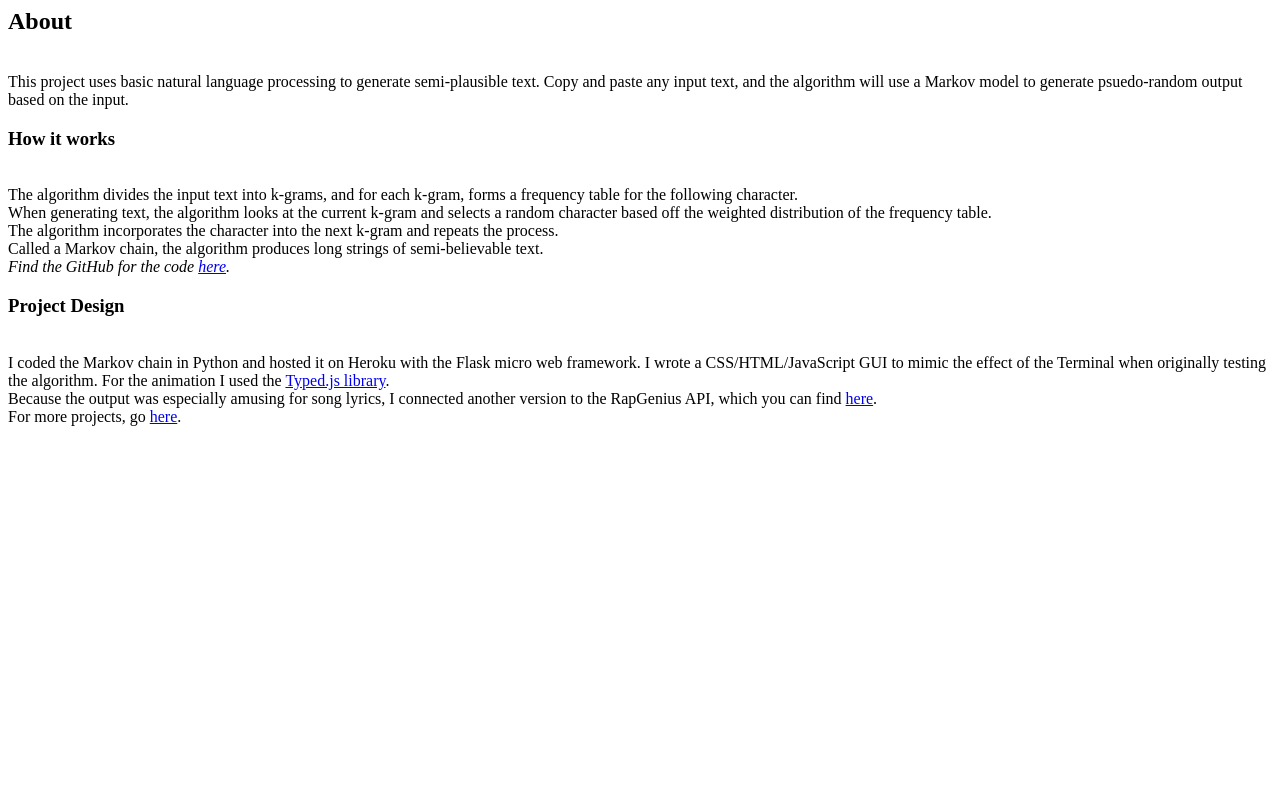
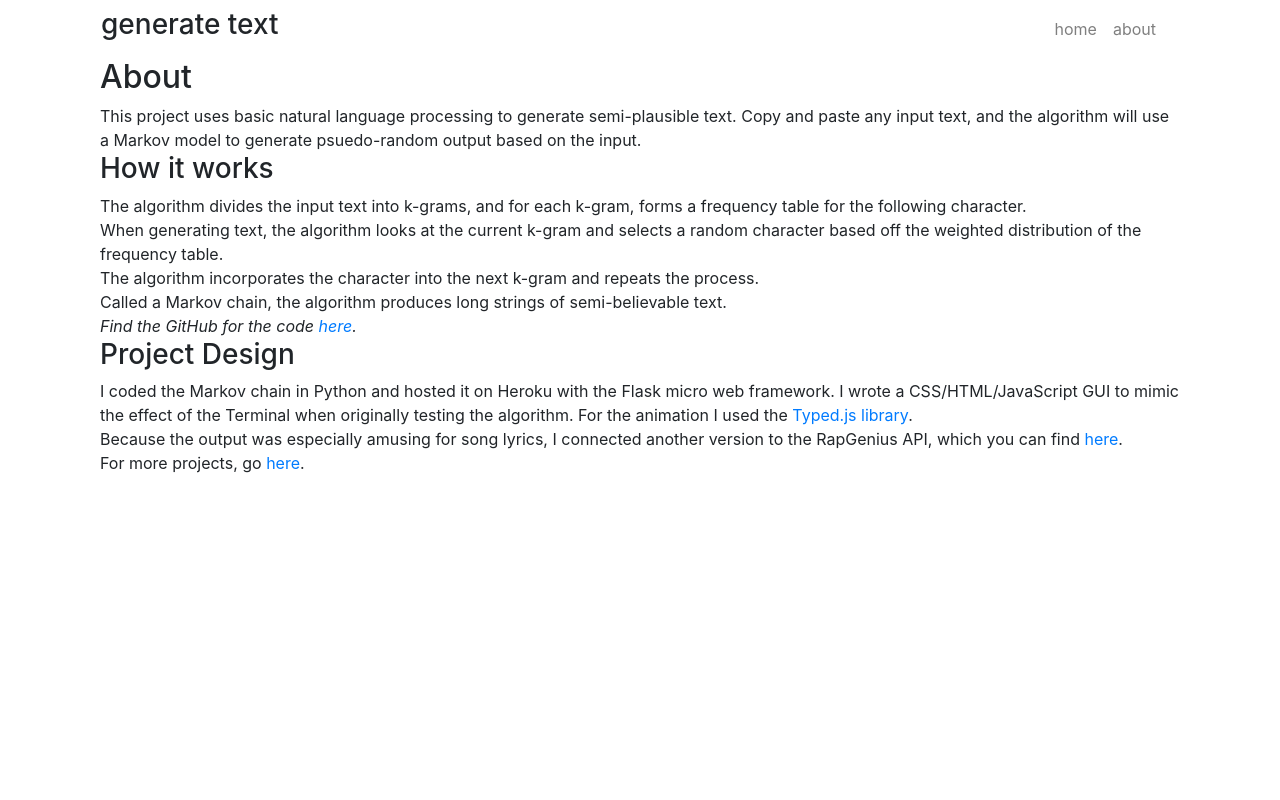
Before and after one commit to soniajoseph/MarkovLyric, a Flask app: page /about in a window 1280 px wide. Run offline with Flask 2, Linux system fonts and the light colour scheme; some libraries are stand-ins or nearby versions.

Commit message:
Update about.html

```diff
--- a/app/templates/about.html
+++ b/app/templates/about.html
@@ -1,10 +1,82 @@
+<!doctype html>
+<html lang="en">
+  <head>
+  	<link rel="stylesheet" href="https://stackpath.bootstrapcdn.com/bootstrap/4.3.1/css/bootstrap.min.css" integrity="sha384-ggOyR0iXCbMQv3Xipma34MD+dH/1fQ784/j6cY/iJTQUOhcWr7x9JvoRxT2MZw1T" crossorigin="anonymous">
+
+    <meta charset="utf-8">
+    <meta http-equiv="X-UA-Compatible" content="IE=edge">
+    <meta name="viewport" content="width=device-width, initial-scale=1">
+    <!-- The above 3 meta tags *must* come first in the head; any other head content must come *after* these tags -->
+    <meta name="description" content="">
+    <meta name="author" content="">
+    <link rel="icon" href="../../favicon.ico">
+    <link rel="canonical" href="https://getbootstrap.com/docs/3.4/examples/jumbotron-narrow/">
+
+    <title>Generate text</title>
+
+    <!-- Bootstrap core CSS -->
+    <link href="../../dist/css/bootstrap.min.css" rel="stylesheet">
+
+    <script src="https://code.jquery.com/jquery-3.3.1.slim.min.js" integrity="sha384-q8i/X+965DzO0rT7abK41JStQIAqVgRVzpbzo5smXKp4YfRvH+8abtTE1Pi6jizo" crossorigin="anonymous"></script>
+<script src="https://cdnjs.cloudflare.com/ajax/libs/popper.js/1.14.7/umd/popper.min.js" integrity="sha384-UO2eT0CpHqdSJQ6hJty5KVphtPhzWj9WO1clHTMGa3JDZwrnQq4sF86dIHNDz0W1" crossorigin="anonymous"></script>
+<script src="https://stackpath.bootstrapcdn.com/bootstrap/4.3.1/js/bootstrap.min.js" integrity="sha384-JjSmVgyd0p3pXB1rRibZUAYoIIy6OrQ6VrjIEaFf/nJGzIxFDsf4x0xIM+B07jRM" crossorigin="anonymous"></script>
+
+    <!-- IE10 viewport hack for Surface/desktop Windows 8 bug -->
+    <link href="../../assets/css/ie10-viewport-bug-workaround.css" rel="stylesheet">
+
+    <!-- Custom styles for this template -->
+    <link href="jumbotron-narrow.css" rel="stylesheet">
+
+    <!-- Just for debugging purposes. Don't actually copy these 2 lines! -->
+    <!--[if lt IE 9]><script src="../../assets/js/ie8-responsive-file-warning.js"></script><![endif]-->
+    <script src="../../assets/js/ie-emulation-modes-warning.js"></script>
+
+    <!-- HTML5 shim and Respond.js for IE8 support of HTML5 elements and media queries -->
+    <!--[if lt IE 9]>
+      <script src="https://oss.maxcdn.com/html5shiv/3.7.3/html5shiv.min.js"></script>
+      <script src="https://oss.maxcdn.com/respond/1.4.2/respond.min.js"></script>
+    <![endif]-->
+
+    <!--  script for typed -->
+ 	<script src="https://cdn.jsdelivr.net/npm/typed.js@2.0.9"></script>
+  </head>
+
+  <body>
+    <div class="container" style="height:100%;">
+
+<!-- NAVIGATION BAR -->
+    	<div class="container">
+	      	<div class="header clearfix" style="height:30%;">
+				<nav class="navbar navbar-expand navbar-light">
+
+				    <div class="w-100 dual-collapse2 row">
+				        <ul class="navbar-nav mr-auto">
+						<h3> generate text </h3>
+				        </ul>
+				    </div>
+				   <div class="navbar-header navbar-right pull-right">
+				        <ul class="navbar-nav ml-auto">
+				            <li class="nav-item">
+				                <a class="nav-link" href="index">home</a>
+				            </li>
+				            <li class="nav-item">
+				                <a class="nav-link" href="about">about</a>
+				            </li>
+				        </ul>
+				    </div>
+				</nav>
+			</div>
+		</div>
+
+
+<!-- CONTENT -->
+		<div class = "container" style="overflow:hidden; height:70%;">
+
 <h2> About </h2>
-<br>
 This project uses basic natural language processing to generate semi-plausible text. Copy and paste any input text, and the algorithm will use a Markov model to generate psuedo-random output based on the input.
 <br>
 
 <h3> How it works </h3>
-<br>
 The algorithm divides the input text into k-grams, and for each k-gram, forms a frequency table for the following character.
 <br>
 When generating text, the algorithm looks at the current k-gram and selects a random character based off the weighted distribution of the frequency table.
@@ -17,9 +89,50 @@ Called a Markov chain, the algorithm produces long strings of semi-believable te
 <br>
 
 <h3> Project Design </h3>
-<br>
 I coded the Markov chain in Python and hosted it on Heroku with the Flask micro web framework. I wrote a CSS/HTML/JavaScript GUI to mimic the effect of the Terminal when originally testing the algorithm. For the animation I used the <a href = "https://github.com/mattboldt/typed.js/">Typed.js library</a>.
 <br>
 Because the output was especially amusing for song lyrics, I connected another version to the RapGenius API, which you can find <a href="https://generatelyrics.herokuapp.com/">here</a>.
 <br>
 For more projects, go <a href="soniajoseph.github.io/projects">here</a>.
+
+
+</div>
+
+       <!-- IE10 viewport hack for Surface/desktop Windows 8 bug -->
+    <script src="../../assets/js/ie10-viewport-bug-workaround.js"></script>
+
+  </body>
+
+
+<style>
+html, body {
+	height: 100%;
+}
+.content-wrapper {
+	position: absolute;
+    overflow-y: auto;
+}
+.fixed-row-bottom {
+	position: absolute;
+	bottom: 40px;
+}
+.footer {
+	position: absolute;
+	bottom: 0px;
+}
+p, span {
+  color: black;
+  fontSize: 35px;
+  lineHeight: 36px;
+  textAlign: center;
+  font-family: "Courier New";
+  letterSpacing: 1.2em;
+  paddingLeft: 1.2em;
+  font-weight: 600;
+}
+</style>
+
+
+
+
+</html>
```
